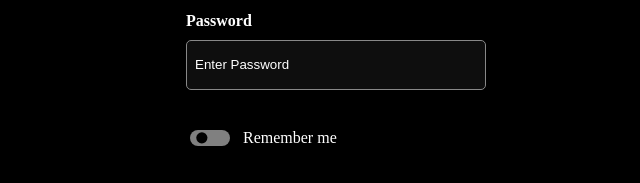
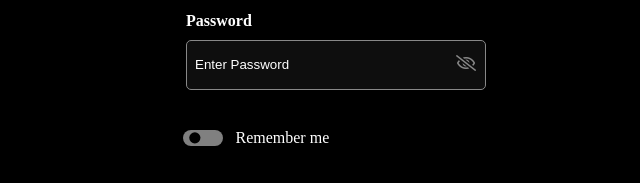
Before and after one commit to Kemi-Oluwadahunsi/Code-Stars-Month-2-Project, a plain HTML site: page login.html in a window 1280 px wide. Shown: the part 707-890 px from the top of the page, 304-944 px from the left. Drawn offline with Linux system fonts and the light colour scheme.

Commit message:
Fix eye-slash icon

```diff
--- a/login.css
+++ b/login.css
@@ -150,6 +150,15 @@ input::placeholder {
   font-weight: bold;
 }
 
+#togglePassword {
+  position: absolute;
+  top: 55%;
+  right: 10px;
+  transform: translateY(-50%);
+  cursor: pointer;
+  color: #888;
+}
+
 .button-container.login {
   text-align: center;
   margin-top: 15px;
@@ -190,7 +199,7 @@ p a:hover {
 .toggle {
   display: flex;
   align-items: center;
-  margin-left: 100px;
+  margin-left: 14%;
   padding: 10px;
 }
 
@@ -232,6 +241,13 @@ input:checked {
 
 input:checked::after {
   left: 70%;
+}
+
+/* Media query for tablet view */
+@media screen and (max-width: 768px) {
+  .toggle {
+    margin-left: 2%;
+  }
 }
 
 /* signup-link style */
--- a/login.html
+++ b/login.html
@@ -52,7 +52,7 @@
                     <label for="psw"><b>Password</b></label>
                     <div class="password-container">
                         <input type="password" placeholder="Enter Password" id="psw" name="psw" required>
-
+                        <i class="far fa-eye-slash" id="togglePassword"></i>
                     </div>
                 </div>
 
```
